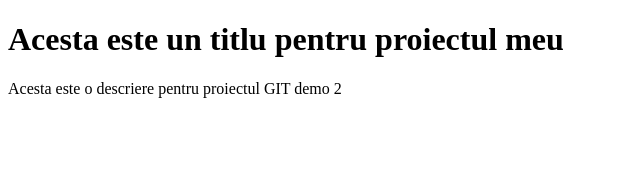
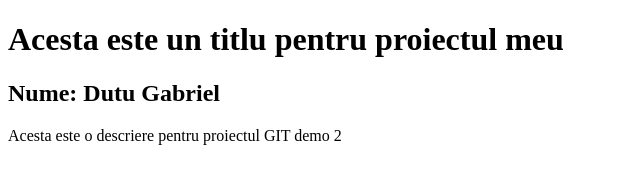
Before and after one commit to DutuGabriel/Git-demo-2, a plain HTML site: page index.html in a window 1280 px wide. Shown: the whole page, without its empty margins (0-640 px from the left). Drawn offline with Linux system fonts and the light colour scheme.

Commit message:
Update index.html

```diff
--- a/index.html
+++ b/index.html
@@ -7,6 +7,7 @@
   </head>
   <body>
     <h1>Acesta este un titlu pentru proiectul meu</h1>
+    <h2>Nume: Dutu Gabriel</h2>
     <p>Acesta este o descriere pentru proiectul GIT demo 2</p>
   </body>
 </html>
```
